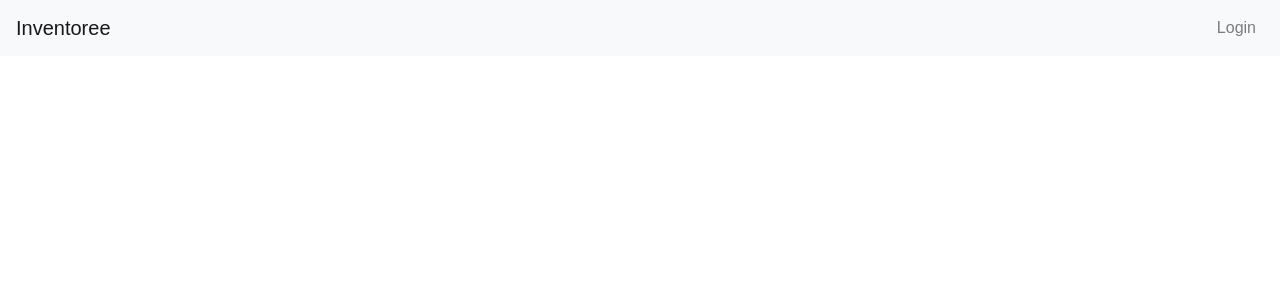
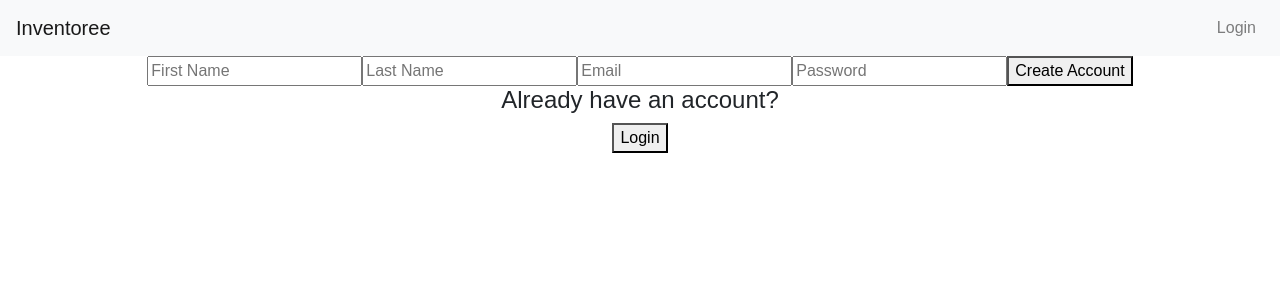
Before and after one commit to chingu-voyage4/Bears-Team-27, a React (Create React App) app in the folder client/: page /signup in a window 1280 px wide. Shown: the top 300 px of the page. Built offline with nearby package versions, Linux system fonts and the light colour scheme.

Commit message:
Create Components

```diff
--- a/client/src/App.js
+++ b/client/src/App.js
@@ -7,6 +7,8 @@ import Landing from './components/Landing';
 import Dashboard from './components/Dashboard';
 import Items from './components/Items';
 import PrivateRoute from './components/PrivateRoute';
+
+import Signup from './components/Signup';
 
 class App extends Component {
   state = {
@@ -30,7 +32,7 @@ class App extends Component {
             login={this.authenticate}
             signout={this.signout}
           />
-          <Route exact path="/" component={Landing} />
+          <Route exact path="/" render={()=> <Landing isAuthenticated={this.state.isAuthenticated} />} />
           <PrivateRoute
             path="/dashboard"
             isAuthenticated={this.state.isAuthenticated}
@@ -41,6 +43,7 @@ class App extends Component {
             isAuthenticated={this.state.isAuthenticated}
             component={Items}
           />
+          <Route path="/signup" render={() => <Signup login={this.authenticate} />} />
         </div>
       </BrowserRouter>
     );
--- a/client/src/components/Header.js
+++ b/client/src/components/Header.js
@@ -2,6 +2,7 @@ import React, { Component } from 'react';
 import { Link } from 'react-router-dom';
 
 class Header extends Component {
+
   render() {
     let navItems = (
       <li key="login" className="nav-item">
@@ -19,7 +20,7 @@ class Header extends Component {
           </Link>
         </li>,
         <li key="signout" className="nav-item">
-          <a className="nav-link" onClick={this.props.login}>
+          <a className="nav-link" onClick={this.props.signout}>
             Signout
           </a>
         </li>
@@ -28,7 +29,7 @@ class Header extends Component {
 
     return (
       <nav className="navbar navbar-expand-lg navbar-light bg-light justify-content-between">
-        <a className="navbar-brand" href="#">
+        <a className="navbar-brand" href="/">
           Inventoree
         </a>
         <ul className="navbar-nav">
--- a/client/src/components/Landing.js
+++ b/client/src/components/Landing.js
@@ -1,10 +1,49 @@
-import React from 'react';
+import React, { Component } from 'react';
+import { Link } from 'react-router-dom';
+import { Redirect } from 'react-router';
 
-const Landing = () => {
+// class Landing extends Component {
+//   constructor(props) {
+//     super(props);
+
+//     this.state = {
+//       redirect: false
+//     };
+
+//     this.login = this.login.bind(this);
+//   }
+
+
+//   render() {
+
+//     if (this.props.isAuthenticated) {
+//       return <Redirect push to='/dashboard' />;
+//     }
+//     return (
+//       <div style={{ textAlign: 'center' }}>
+//         <h1>Welcome to Inventoree</h1>
+//         Keep track of your stuff!<br />
+//         <Link to='/signup' className='signup-link'>
+//           Sign up
+//         </Link>
+//       </div>
+//     );
+//   }
+// };
+
+//export default Landing;
+
+const Landing = (props) => {
+   if (props.isAuthenticated) {
+      return <Redirect push to='/dashboard' />;
+    }
    return (
      <div style={{ textAlign: 'center' }}>
        <h1>Welcome to Inventoree</h1>
-      Keep track of your stuff!
+       Keep track of your stuff!<br />
+       <Link to='/signup' className='signup-link'>
+         Sign up
+       </Link>
      </div>
    );
  };
--- /dev/null
+++ b/client/src/components/Signup.js
@@ -0,0 +1,41 @@
+import React, { Component } from 'react';
+import { Redirect } from 'react-router';
+
+class Signup extends Component {
+  constructor(props) {
+    super(props);
+
+    this.state = {
+      redirect: false
+    };
+
+    this.login = this.login.bind(this);
+  }
+
+  login() {
+    this.props.login();
+    setTimeout(()=>{this.setState({ redirect: true })}, 100);
+  }
+  render() {
+    if (this.state.redirect) {
+      return <Redirect push to='/dashboard' />;
+    }
+
+    return (
+      <div>
+        <form>
+          <input id='firstName' type='text' placeholder='First Name' />
+          <input id='lastName' type='text' placeholder='Last Name' />
+          <input id='email' type='email' placeholder='Email' />
+          <input id='password' type='password' placeholder='Password' />
+          <button id='signup_submit' type='submit'>Create Account</button>
+        </form>
+        <h4>Already have an account?</h4><button className="signup-login" onClick={this.login}>
+              Login
+            </button>
+      </div>
+    );
+  }
+}
+
+export default Signup;
```
Also changed, not shown: 2 other files (tests, documents, lock files or other folders). Lines whose indentation alone changed are shown as unchanged.
